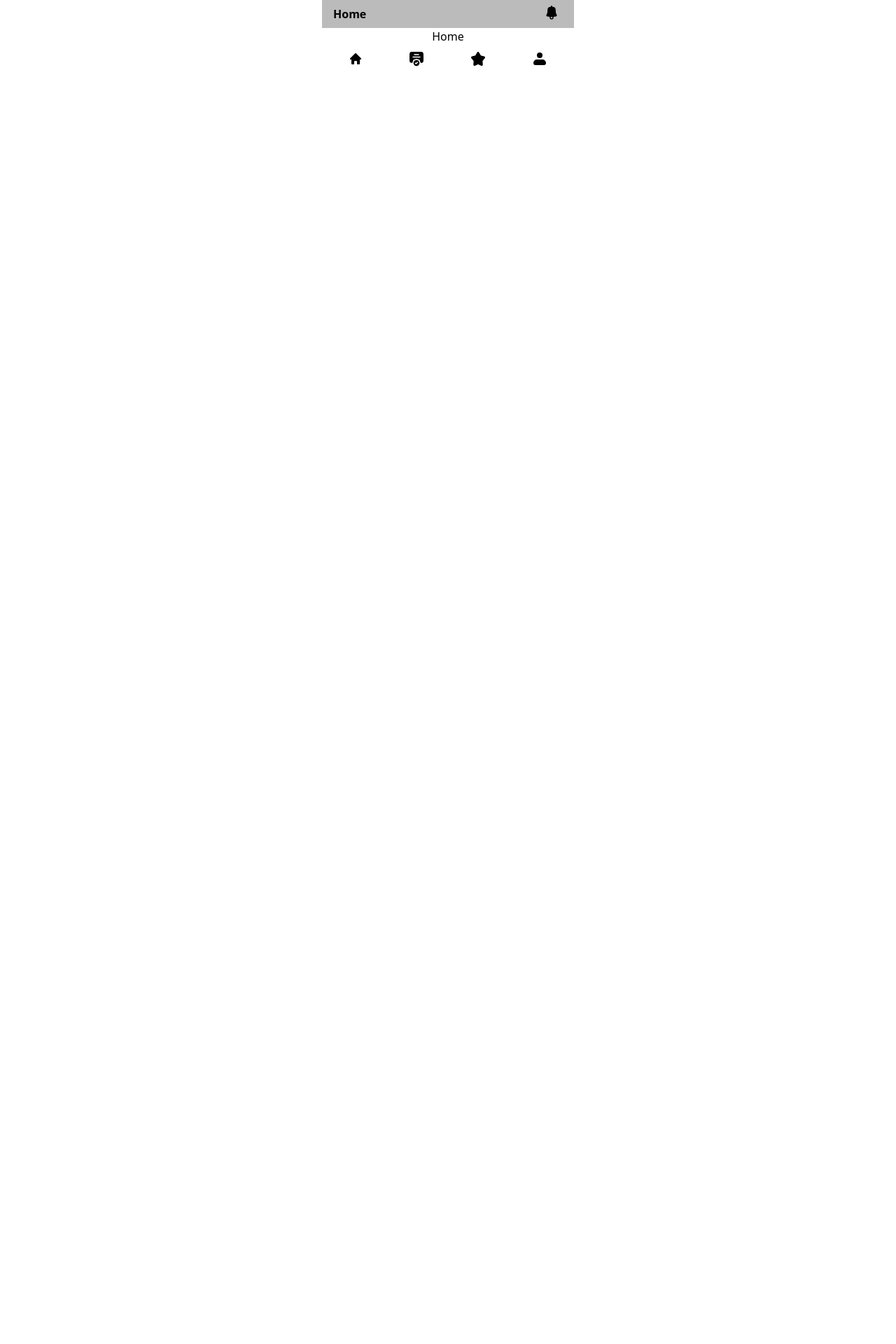
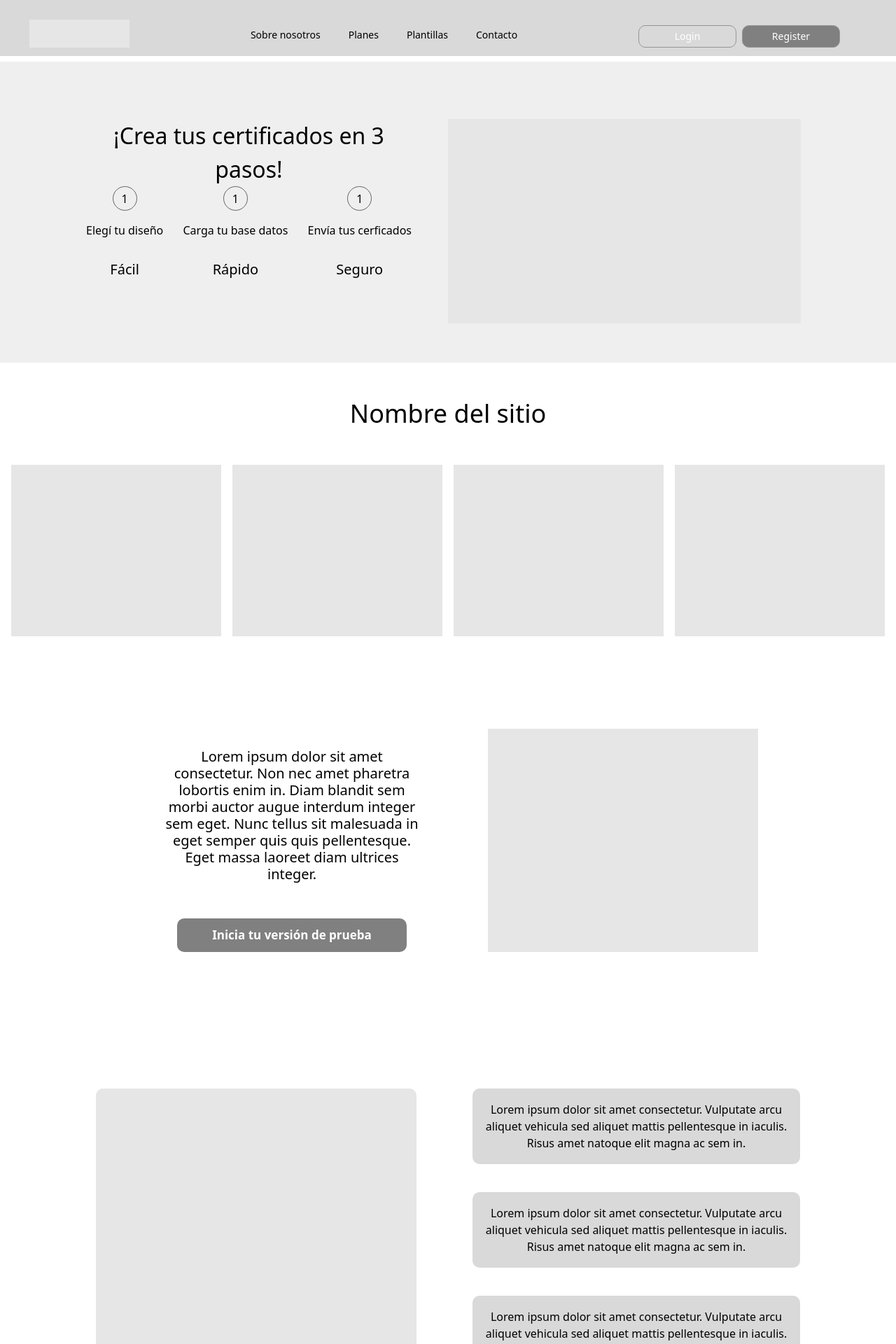
Before and after one commit to No-Country/s9-01-t-php-react, a React (Vite) app in the folder frontend/: page / in a window 1280 px wide. Shown: the top 1920 px of the page at 70% size. Before the commit the page ends 800 px from the top, so only its background shows below. Built offline with nearby package versions, Linux system fonts and the light colour scheme; no server answers; sample sign-in values are in the browser's storage.

Commit message:
feat: landing & fix layout

```diff
--- a/frontend/package.json
+++ b/frontend/package.json
@@ -16,6 +16,7 @@
     "axios": "^1.4.0",
     "react": "^18.2.0",
     "react-dom": "^18.2.0",
+    "react-icons": "^4.10.1",
     "react-redux": "^8.1.1",
     "react-router-dom": "^6.14.1",
     "xlsx": "https://cdn.sheetjs.com/xlsx-0.20.0/xlsx-0.20.0.tgz"
--- /dev/null
+++ b/frontend/src/components/Footer/Footer.jsx
@@ -0,0 +1,37 @@
+// import { Facebook, Instagram, Linkedin, Twitter } from "../Icons/Icons";
+
+const Footer = () => {
+  return (
+    <footer className="h-[272px] w-full bg-[#646464] text-white">
+      <div className="w-full h-[200px] flex justify-center items-center">
+        <div className="w-1/2 h-full  pt-[35px] pl-[55px] flex gap-[44px] justify-start items-start">
+          <article className="flex flex-col gap-2">
+            <h3 className="font-normal text-xl leading-6">Plantillas</h3>
+            <p className="font-normal text-sm leading-6">Eduación</p>
+            <p className="font-normal text-sm leading-6">Profesional</p>
+            <p className="font-normal text-sm leading-6">Desarrollo personal</p>
+          </article>
+          <article className="flex flex-col gap-2">
+            <h3 className="font-normal text-xl leading-6">Planes</h3>
+            <p className="font-normal text-sm leading-6">Eduación</p>
+            <p className="font-normal text-sm leading-6">Profesional</p>
+            <p className="font-normal text-sm leading-6">Desarrollo personal</p>
+          </article>
+          <article className="flex flex-col gap-2">
+            <h3 className="font-normal text-xl leading-6">Soporte</h3>
+            <p className="font-normal text-sm leading-6">Preguntas frecuentes</p>
+            <p className="font-normal text-sm leading-6">Contacto</p>
+          </article>
+        </div>
+        <div className="w-1/2 h-full pr-[80px] flex justify-end items-end">
+          <div className="flex gap-6"></div>
+        </div>
+      </div>
+      <div className="w-full h-[72px] pl-[50px] flex justify-start items-center">
+        <p className="font-normal text-base leading-6">Lorem ipsum dolor sit amet consectetur.</p>
+      </div>
+    </footer>
+  );
+};
+
+export default Footer;
--- a/frontend/src/components/Layout/Layout.jsx
+++ b/frontend/src/components/Layout/Layout.jsx
@@ -1,12 +1,10 @@
-import Navbar from "../Navbar/Navbar";
-import Topbar from "../Topbar/Topbar";
+import Footer from "../Footer/Footer";
 
 const Layout = ({ children }) => {
   return (
     <main className="w-full min-h-screen flex flex-col items-center">
-      <Topbar />
       {children}
-      <Navbar />
+      <Footer />
     </main>
   );
 };
--- a/frontend/src/pages/home.jsx
+++ b/frontend/src/pages/home.jsx
@@ -1,9 +1,17 @@
+import { Link } from "react-router-dom";
 import Layout from "../components/Layout/Layout";
 
 const Home = () => {
   return (
     <Layout>
-      <div>Home</div>
+      <div className="my-20">
+        <p>Esta es la Home</p>
+        <Link to="/dashboard">
+          <button className="w-[264px] h-[47px] bg-[#7F807F] text-white font-bold text-xl leading-6 rounded-[10px]">
+            Crear un certificado
+          </button>
+        </Link>
+      </div>
     </Layout>
   );
 };
--- /dev/null
+++ b/frontend/src/pages/landing.jsx
@@ -0,0 +1,128 @@
+import { Link } from "react-router-dom";
+import Layout from "../components/Layout/Layout";
+
+const Landing = () => {
+  return (
+    <Layout>
+      <header className="h-[80px] w-full bg-[#D9D9D9] flex justify-between items-end pb-3 pr-[80px] pl-[42px]">
+        <div className="w-[143px] h-10 bg-[#E6E6E6]"></div>
+        <ul className="flex gap-10 pb-2">
+          <li className="font-normal text-sm left-6">Sobre nosotros</li>
+          <li className="font-normal text-sm left-6">Planes</li>
+          <li className="font-normal text-sm left-6">Plantillas</li>
+          <li className="font-normal text-sm left-6">Contacto</li>
+        </ul>
+        <div className="flex gap-2 text-white">
+          <Link to="/login">
+            <button className="w-[140px] h-8 border border-[#959595] rounded-[10px] font-normal text-sm leading-6">
+              Login
+            </button>
+          </Link>
+          <Link to="/register">
+            <button className="w-[140px] h-8 bg-[#7F807F] border border-[#959595] rounded-[10px] font-normal text-sm leading-6">
+              Register
+            </button>
+          </Link>
+        </div>
+      </header>
+      <section className="w-full h-[430px] bg-[#EFEFEF] flex mt-2">
+        <div className="w-1/2 h-full pt-[82px] pr-[52px] flex justify-end items-start">
+          <div className="w-[465px] h-[203px] flex flex-col justify-between">
+            <p className="text-center font-normal text-[32px] left-6">
+              ¡Crea tus certificados en 3 pasos!
+            </p>
+            <div className="w-full flex justify-between">
+              <div className="flex flex-col items-center">
+                <span className="w-[35px] h-[35px] flex justify-center items-center font-normal text-base left-6 rounded-full border-[1px] border-[#646464]">
+                  1
+                </span>
+                <p className="font-normal text-base mt-4">Elegí tu diseño</p>
+                <p className="font-medium text-xl leading-6 mt-8">Fácil</p>
+              </div>
+              <div className="flex flex-col items-center">
+                <span className="w-[35px] h-[35px] flex justify-center items-center font-normal text-base left-6 rounded-full border-[1px] border-[#646464]">
+                  1
+                </span>
+                <p className="font-normal text-base mt-4">Carga tu base datos</p>
+                <p className="font-medium text-xl leading-6 mt-8">Rápido</p>
+              </div>
+              <div className="flex flex-col items-center">
+                <span className="w-[35px] h-[35px] flex justify-center items-center font-normal text-base left-6 rounded-full border-[1px] border-[#646464]">
+                  1
+                </span>
+                <p className="font-normal text-base mt-4">Envía tus cerficados</p>
+                <p className="font-medium text-xl leading-6 mt-8">Seguro</p>
+              </div>
+            </div>
+          </div>
+        </div>
+        <div className="w-1/2 h-full pt-[82px]">
+          <div className="bg-[#E6E6E6] w-[504px] h-[292px]"></div>
+        </div>
+      </section>
+      <section>
+        <h1 className="font-normal text-4xl leading-6 py-[61px] text-center">Nombre del sitio</h1>
+        <div className="h-[245px] w-full flex gap-4">
+          <div className="w-[300px] h-full bg-[#E6E6E6]"></div>
+          <div className="w-[300px] h-full bg-[#E6E6E6]"></div>
+          <div className="w-[300px] h-full bg-[#E6E6E6]"></div>
+          <div className="w-[300px] h-full bg-[#E6E6E6]"></div>
+        </div>
+      </section>
+      <section className="mt-[132px]">
+        <div className="w-[885px] h-[319px] flex justify-between">
+          <div className="h-full w-[439px] flex flex-col justify-between items-center">
+            <div className="w-full h-[247px] flex justify-center items-center px-8">
+              <p className="text-center font-normal text-xl leading-6">
+                Lorem ipsum dolor sit amet consectetur. Non nec amet pharetra lobortis enim in. Diam
+                blandit sem morbi auctor augue interdum integer sem eget. Nunc tellus sit malesuada
+                in eget semper quis quis pellentesque. Eget massa laoreet diam ultrices integer.{" "}
+              </p>
+            </div>
+            <button className="w-[328px] h-[48px] rounded-[10px] bg-[#7F807F] text-white font-bold text-[17px] leading-6">
+              Inicia tu versión de prueba
+            </button>
+          </div>
+          <div className="h-full w-[386px] bg-[#E6E6E6]"></div>
+        </div>
+      </section>
+      <section className="w-full mt-[195px] flex justify-center">
+        <div className="w-[1006px] h-[404px] flex">
+          <div className="h-full w-1/2 flex justify-start">
+            <div className="w-[458px] h-[404px] bg-[#E6E6E6] rounded-[10px]"></div>
+          </div>
+          <div className="h-full w-1/2 flex flex-col justify-between items-end">
+            <div className="h-[108px] w-[468px] bg-[#D9D9D9] rounded-[10px] flex justify-center items-center">
+              <p className="font-light text-base text-center">
+                Lorem ipsum dolor sit amet consectetur. Vulputate arcu aliquet vehicula sed aliquet
+                mattis pellentesque in iaculis. Risus amet natoque elit magna ac sem in.
+              </p>
+            </div>
+            <div className="h-[108px] w-[468px] bg-[#D9D9D9] rounded-[10px] flex justify-center items-center">
+              <p className="font-light text-base text-center">
+                Lorem ipsum dolor sit amet consectetur. Vulputate arcu aliquet vehicula sed aliquet
+                mattis pellentesque in iaculis. Risus amet natoque elit magna ac sem in.
+              </p>
+            </div>
+            <div className="h-[108px] w-[468px] bg-[#D9D9D9] rounded-[10px] flex justify-center items-center">
+              <p className="font-light text-base text-center">
+                Lorem ipsum dolor sit amet consectetur. Vulputate arcu aliquet vehicula sed aliquet
+                mattis pellentesque in iaculis. Risus amet natoque elit magna ac sem in.
+              </p>
+            </div>
+          </div>
+        </div>
+      </section>
+      <section className="w-full mt-[125px] h-[548px] bg-[#EFEFEF] flex flex-col items-center">
+        <p className="font-medium text-2xl leading-6 text-center my-[51px]">Elegí tu plan</p>
+        <div className="w-[910px] h-[300px] flex justify-between">
+          <div className="h-[300px] w-[250px] bg-[#D9D9D9] rounded-[10px] shadow-lg shadow-black/25"></div>
+          <div className="h-[300px] w-[250px] bg-[#D9D9D9] rounded-[10px] shadow-lg shadow-black/25"></div>
+          <div className="h-[300px] w-[250px] bg-[#D9D9D9] rounded-[10px] shadow-lg shadow-black/25"></div>
+        </div>
+      </section>
+    </Layout>
+  );
+};
+
+export default Landing;
--- a/frontend/src/routes/App.jsx
+++ b/frontend/src/routes/App.jsx
@@ -6,16 +6,18 @@ import ErrorPage from "../pages/error-page";
 import { UserRouteProtected } from "./user/userRouteProtected";
 import Dashboard from "../pages/dashboard";
 import Profile from "../pages/profile";
+import Landing from "../pages/landing";
 
 function App() {
   return (
     <BrowserRouter>
       <Routes>
+        <Route index element={<Landing />} />
         <Route path="*" element={<ErrorPage />} />
         <Route path="/login" element={<Login />} />
         <Route path="/register" element={<Register />} />
         <Route element={<UserRouteProtected />}>
-          <Route index element={<Home />} />
+          <Route path="/home" element={<Home />} />
           <Route path="/profile" element={<Profile />} />
           <Route path="/dashboard" element={<Dashboard />} />
         </Route>
```
Also changed, not shown: frontend/src/pages/login.jsx (+10 -5 lines), 1 other file (tests, documents, lock files or other folders).
